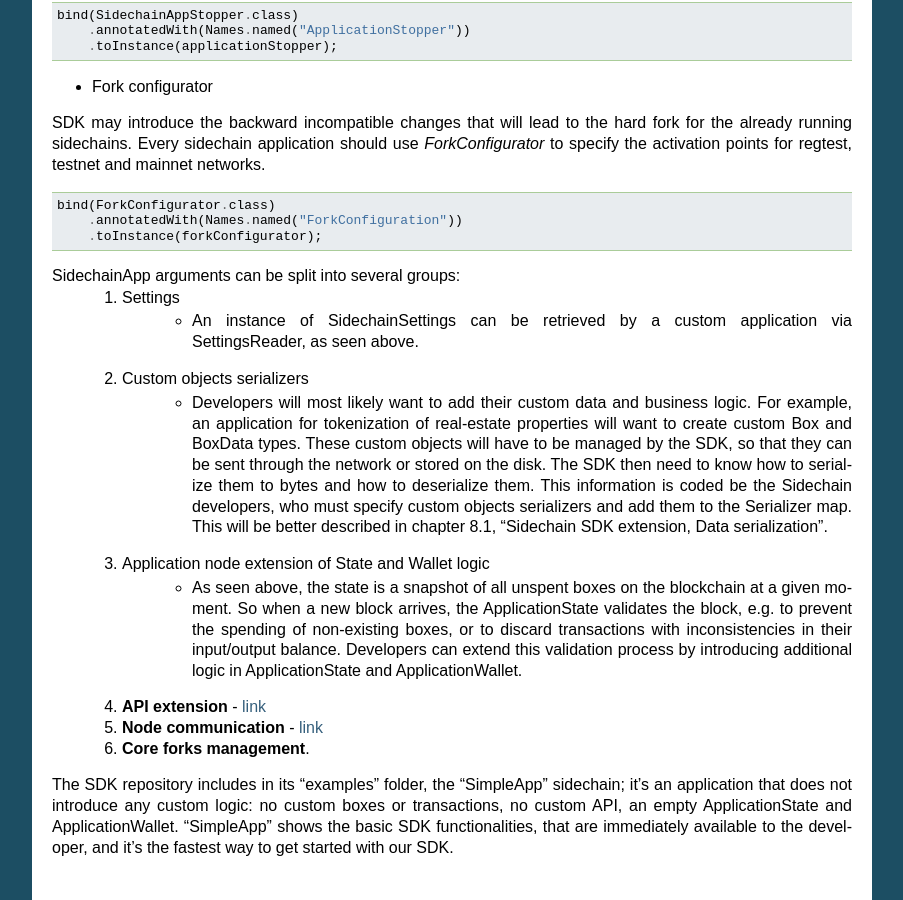
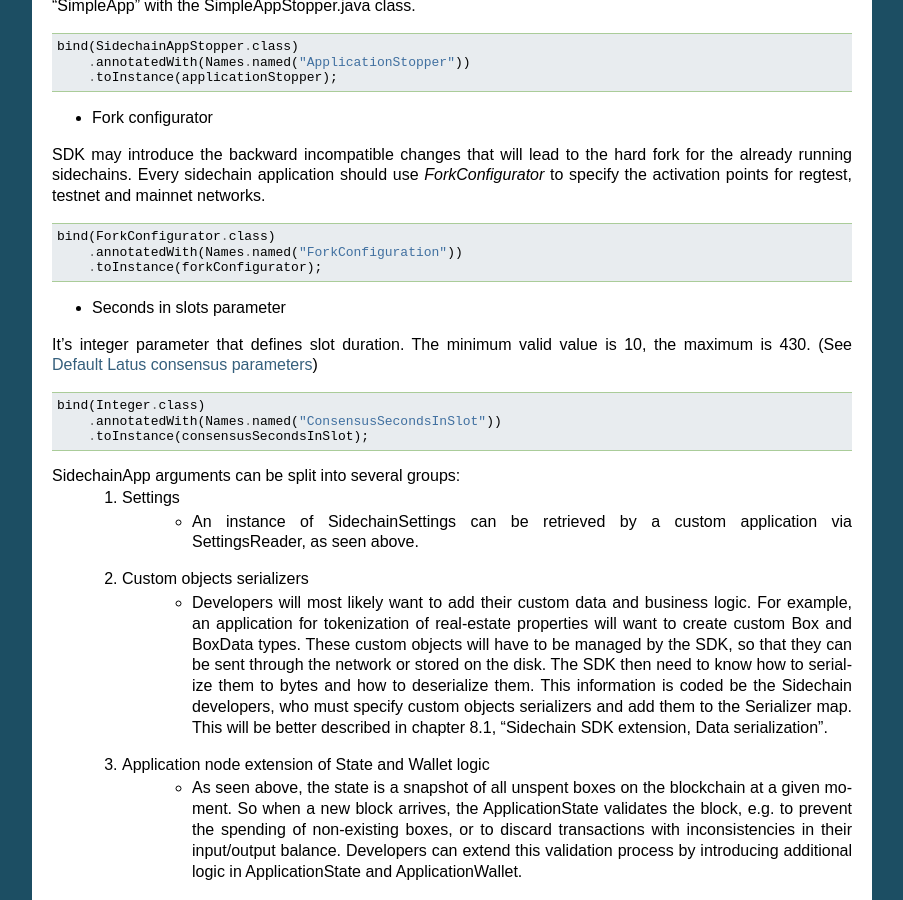
Before and after one commit to HorizenOfficial/developer-horizen-global, a Sphinx documentation site: the page built from docs/introduction/Base-App.rst, in a window 1280 px wide and 900 px high, scrolled down 9100 px. Shown: the whole window, without its empty margins (198-1101 px from the left). Built offline with Sphinx 7.4.7, drawn with Linux system fonts in a browser that asks for light colours; some of the changed text lies outside the part shown.

Commit message:
Added Seconds in slot parameter to Base App and updated its description in Latus.

```diff
--- a/docs/introduction/Base-App.rst
+++ b/docs/introduction/Base-App.rst
@@ -242,6 +242,8 @@ The starting point of the SDK for each sidechain is the `SidechainApp class <htt
 
 			// Applciation specific configs for core forks activation
    			ForkConfigurator forkConfigurator
+
+            int consensusSecondsInSlot = 120
 		)
 
 		public void run()
@@ -499,6 +501,16 @@ Every sidechain application should use `ForkConfigurator` to specify the activat
         .annotatedWith(Names.named("ForkConfiguration"))
         .toInstance(forkConfigurator);
 
+- Seconds in slots parameter
+
+It's integer parameter that defines slot duration. The minimum valid value is 10, the maximum is 430. (See :ref:`latus_params`)
+
+::
+
+    bind(Integer.class)
+        .annotatedWith(Names.named("ConsensusSecondsInSlot"))
+        .toInstance(consensusSecondsInSlot);
+
 
 SidechainApp arguments can be split into several groups:
 	1. Settings
--- a/docs/introduction/Latus-Consensus.rst
+++ b/docs/introduction/Latus-Consensus.rst
@@ -25,12 +25,15 @@ The connection between the mainchain and sidechain nodes is established via a we
 The Latus consensus, including mainchain block synchronization, forging logic and functionality, is implemented out-of-the-box by the core SDK, and developers do not need to make any changes to this. The forging process can be fully managed through the API interface provided by the SDK, see
 (`“the api reference” <../reference/01-scnode-api-spec.html#sidechain-block-operations>`_) .
 
+.. _latus_params:
 Default Latus consensus parameters
 ==================================
 
   * Seconds in one slot - 120, i.e. one block could be generated in two minutes
-  * Number of slots in one consensus Epoch - 720, i.e. new nonce is generated (and thus forging stake holder could check slot leader possability) every 720 * 120 =  86400 seconds, i.e. 24 hours.
+  * Number of slots in one consensus Epoch - 720, i.e. new nonce is generated (and thus forging stake holder could check slot leader possibility) every 720 * 120 =  86400 seconds, i.e. 24 hours.
   * BlockSize Limit 5MB
+
+Seconds in one slot value must be specified in SidechainApp arguments. The minimum valid value is 10, the maximum is 430. Please note, that in case seconds in one slot has value 10, consensus epoch length shorten to 2 hours. At least one block of epoch must be generated during that time.
 
 Fee redistribution
 ==================
```
